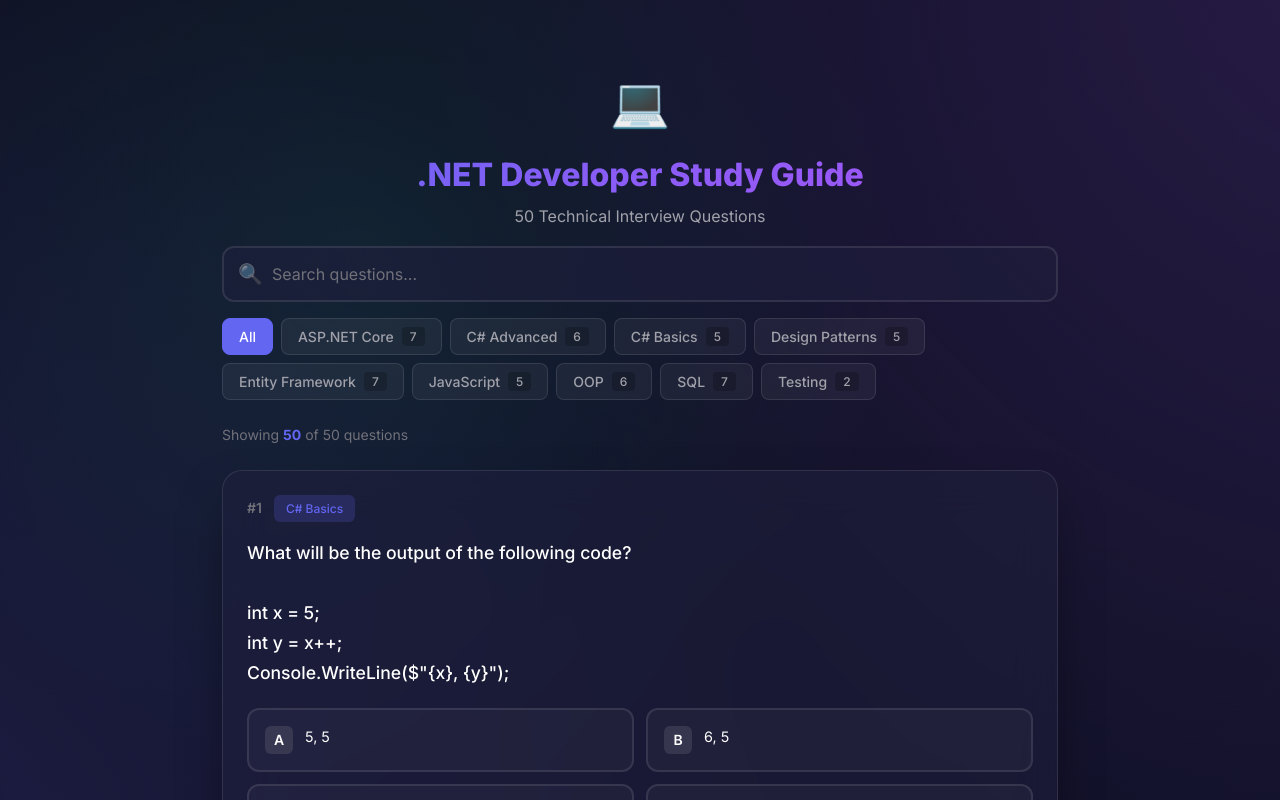
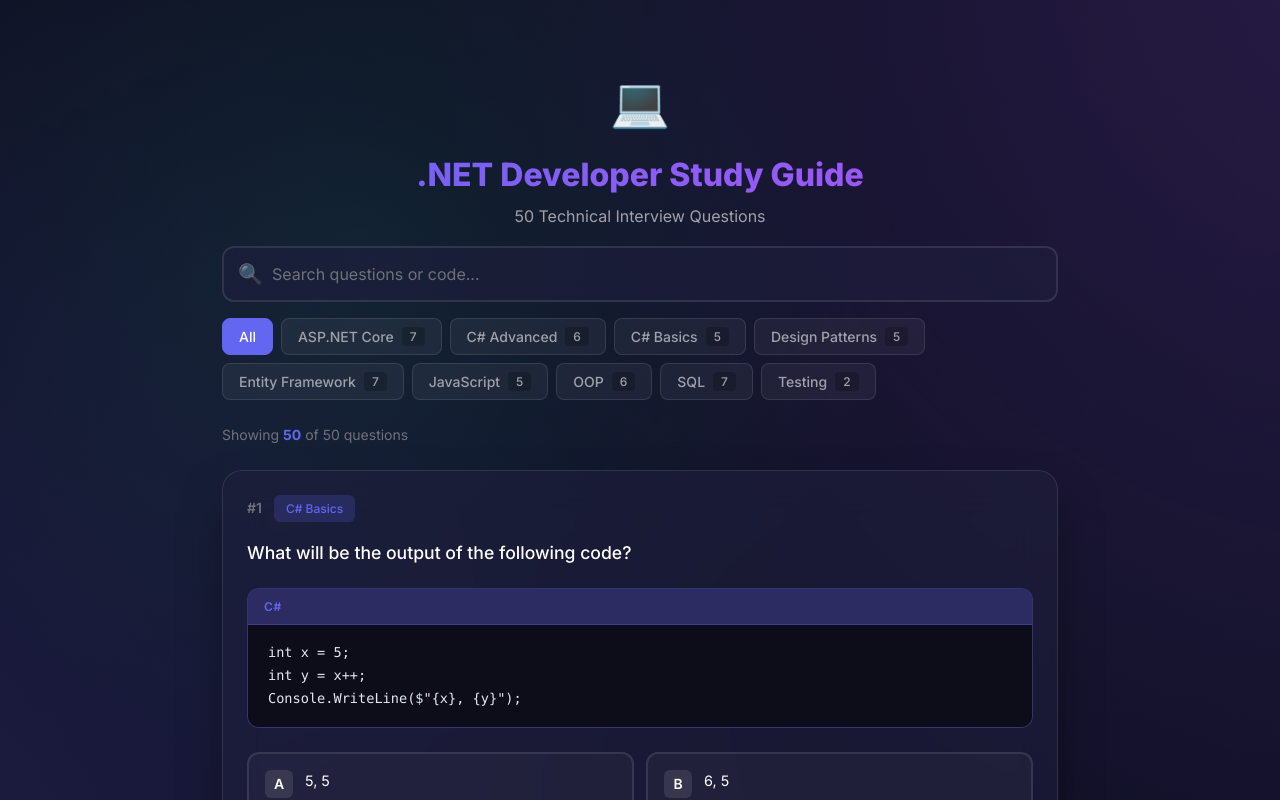
Before and after one commit to ZiadMysara/DotNetAssesment, a React (Vite) app: page / in a window 1280 px wide. Shown: the top 800 px of the page. Built offline with nearby package versions, Linux system fonts and the light colour scheme.

Commit message:
enhace code look

```diff
--- a/src/App.jsx
+++ b/src/App.jsx
@@ -15,7 +15,8 @@
   // Filter questions based on search and category
   const filteredQuestions = useMemo(() => {
     return questions.questions.filter(q => {
-      const matchesSearch = q.question.toLowerCase().includes(searchTerm.toLowerCase())
+      const matchesSearch = q.question.toLowerCase().includes(searchTerm.toLowerCase()) ||
+                           (q.code && q.code.toLowerCase().includes(searchTerm.toLowerCase()))
       const matchesCategory = selectedCategory === 'All' || q.category === selectedCategory
       return matchesSearch && matchesCategory
     })
@@ -36,7 +37,30 @@
     })
   }
 
+  // Format inline code in text (backticks)
+  const formatText = (text) => {
+    if (!text) return text
+    const parts = text.split(/(`[^`]+`)/)
+    return parts.map((part, i) => {
+      if (part.startsWith('`') && part.endsWith('`')) {
+        return <code key={i} className="inline-code">{part.slice(1, -1)}</code>
+      }
+      return part
+    })
+  }
+
   const optionLetters = ['A', 'B', 'C', 'D']
+
+  const getLanguageLabel = (lang) => {
+    const labels = {
+      'csharp': 'C#',
+      'javascript': 'JavaScript',
+      'sql': 'SQL',
+      'html': 'HTML',
+      'css': 'CSS'
+    }
+    return labels[lang] || lang?.toUpperCase() || 'CODE'
+  }
 
   return (
     <div className="app">
@@ -57,7 +81,7 @@
               <span className="search-icon">🔍</span>
               <input
                 type="text"
-                placeholder="Search questions..."
+                placeholder="Search questions or code..."
                 value={searchTerm}
                 onChange={(e) => setSearchTerm(e.target.value)}
                 className="search-input"
@@ -111,7 +135,19 @@
                     )}
                   </div>
 
-                  <h3 className="question-text">{question.question}</h3>
+                  <h3 className="question-text">{formatText(question.question)}</h3>
+
+                  {/* Code Block */}
+                  {question.code && (
+                    <div className="code-block">
+                      <div className="code-header">
+                        <span className="code-language">{getLanguageLabel(question.codeLanguage)}</span>
+                      </div>
+                      <pre className="code-content">
+                        <code>{question.code}</code>
+                      </pre>
+                    </div>
+                  )}
 
                   <div className="options-grid">
                     {question.options.map((option, index) => {
@@ -135,7 +171,7 @@
                           disabled={isRevealed}
                         >
                           <span className="option-letter">{optionLetters[index]}</span>
-                          <span className="option-text">{option}</span>
+                          <span className="option-text">{formatText(option)}</span>
                           {isRevealed && index === question.correctAnswer && (
                             <span className="correct-icon">✓</span>
                           )}
--- a/src/data/questions.json
+++ b/src/data/questions.json
@@ -6,7 +6,9 @@
     {
       "id": 1,
       "category": "C# Basics",
-      "question": "What will be the output of the following code?\n\nint x = 5;\nint y = x++;\nConsole.WriteLine($\"{x}, {y}\");",
+      "question": "What will be the output of the following code?",
+      "code": "int x = 5;\nint y = x++;\nConsole.WriteLine($\"{x}, {y}\");",
+      "codeLanguage": "csharp",
       "options": ["5, 5", "6, 5", "5, 6", "6, 6"],
       "correctAnswer": 1
     },
@@ -65,7 +67,9 @@
     {
       "id": 8,
       "category": "OOP",
-      "question": "What will be the output when the code is executed?\n\nBaseClass obj = new DerivedClass();\nobj.Print();\n\nclass BaseClass { public virtual void Print() => Console.WriteLine(\"Base\"); }\nclass DerivedClass : BaseClass { public new void Print() => Console.WriteLine(\"Derived\"); }",
+      "question": "What will be the output when the code is executed?",
+      "code": "BaseClass obj = new DerivedClass();\nobj.Print();\n\nclass BaseClass { \n    public virtual void Print() => Console.WriteLine(\"Base\"); \n}\nclass DerivedClass : BaseClass { \n    public new void Print() => Console.WriteLine(\"Derived\"); \n}",
+      "codeLanguage": "csharp",
       "options": ["Base", "Derived", "Compilation Error", "Runtime Error"],
       "correctAnswer": 0
     },
@@ -96,7 +100,9 @@
     {
       "id": 11,
       "category": "ASP.NET Core",
-      "question": "In an ASP.NET Core Web API with [Route(\"api/[controller]\")] on ProductsController, which action handles GET /api/products/123?\n\n[HttpGet] GetAllProducts()\n[HttpGet(\"{id}\")] GetProductById(int id)\n[HttpPost] CreateProduct(Product p)",
+      "question": "In an ASP.NET Core Web API with the following controller, which action handles GET /api/products/123?",
+      "code": "[Route(\"api/[controller]\")]\npublic class ProductsController : ControllerBase\n{\n    [HttpGet]\n    public async Task<ActionResult<IEnumerable<Product>>> GetAllProducts()\n    \n    [HttpGet(\"{id}\")]\n    public async Task<ActionResult<Product>> GetProductById(int id)\n    \n    [HttpPost]\n    public async Task<ActionResult<Product>> CreateProduct(Product p)\n}",
+      "codeLanguage": "csharp",
       "options": ["GetAllProducts", "GetProductById", "CreateProduct", "None of them"],
       "correctAnswer": 1
     },
@@ -147,11 +153,13 @@
       "id": 16,
       "category": "Entity Framework",
       "question": "Which LINQ method should you use to filter products with price greater than a specified value?",
+      "code": "// Option A:\nvar products = dbContext.Products.FindAll(p => p.Price > value).ToList();\n\n// Option B:\nvar products = dbContext.Products.Filter(p => p.Price > value).ToList();\n\n// Option C:\nvar products = dbContext.Products.Select(p => p.Price > value).ToList();\n\n// Option D:\nvar products = dbContext.Products.Where(p => p.Price > value).ToList();",
+      "codeLanguage": "csharp",
       "options": [
-        "dbContext.Products.FindAll(p => p.Price > value).ToList()",
-        "dbContext.Products.Filter(p => p.Price > value).ToList()",
-        "dbContext.Products.Select(p => p.Price > value).ToList()",
-        "dbContext.Products.Where(p => p.Price > value).ToList()"
+        "FindAll(p => p.Price > value)",
+        "Filter(p => p.Price > value)",
+        "Select(p => p.Price > value)",
+        "Where(p => p.Price > value)"
       ],
       "correctAnswer": 3
     },
@@ -202,6 +210,8 @@
       "id": 21,
       "category": "SQL",
       "question": "In a query with INNER JOIN between Users and Projects tables, how many table scans are performed at minimum?",
+      "code": "SELECT U.FirstName \nFROM Users U \nINNER JOIN Projects P ON U.Id = P.CreatedBy \nWHERE U.Email <> @email AND P.Id = @projectId",
+      "codeLanguage": "sql",
       "options": ["1", "2", "3", "0"],
       "correctAnswer": 1
     },
@@ -251,7 +261,9 @@
     {
       "id": 26,
       "category": "JavaScript",
-      "question": "What will be the output?\n\nfunction createMultiplier(factor) {\n  return function(number) {\n    return number * factor;\n  };\n}\nconst multiplyByTwo = createMultiplier(2);\nconst multiplyByFive = createMultiplier(5);\nconsole.log(multiplyByTwo(3), multiplyByFive(4), multiplyByTwo(1));",
+      "question": "What will be the output?",
+      "code": "function createMultiplier(factor) {\n  return function(number) {\n    return number * factor;\n  };\n}\n\nconst multiplyByTwo = createMultiplier(2);\nconst multiplyByFive = createMultiplier(5);\n\nconsole.log(multiplyByTwo(3), multiplyByFive(4), multiplyByTwo(1));",
+      "codeLanguage": "javascript",
       "options": ["8, 25, 1", "6, 20, 2", "6, 20, 1", "8, 25, 2"],
       "correctAnswer": 1
     },
@@ -294,7 +306,9 @@
     {
       "id": 30,
       "category": "JavaScript",
-      "question": "What is the output of: console.log(typeof null);",
+      "question": "What is the output of this code?",
+      "code": "console.log(typeof null);",
+      "codeLanguage": "javascript",
       "options": ["null", "undefined", "object", "NaN"],
       "correctAnswer": 2
     },
@@ -302,6 +316,8 @@
       "id": 31,
       "category": "Design Patterns",
       "question": "What design pattern is used when you have an interface with multiple implementations and you select one at runtime based on conditions?",
+      "code": "interface ITestInterface {\n    bool CanProcessDocument(Document doc);\n    void Process(Document doc);\n}\n\nforeach (var item in implementations) {\n    if (item.CanProcessDocument(doc)) {\n        item.Process(doc);\n    }\n}",
+      "codeLanguage": "csharp",
       "options": ["Template Method", "Decorator", "Proxy", "Strategy"],
       "correctAnswer": 3
     },
@@ -309,6 +325,8 @@
       "id": 32,
       "category": "Design Patterns",
       "question": "What pattern is used when wrapping an object to add new behavior without modifying the original class?",
+      "code": "public class TrimmedTextProcessor : ITextProcessor {\n    private readonly ITextProcessor _processor;\n    \n    public string Process(string input) => _processor.Process(input.Trim());\n}",
+      "codeLanguage": "csharp",
       "options": ["Strategy", "Decorator", "Singleton", "Factory"],
       "correctAnswer": 1
     },
@@ -365,7 +383,9 @@
     {
       "id": 38,
       "category": "C# Advanced",
-      "question": "What will be printed?\n\nIEnumerable<int> YieldExample() {\n  for (int i = 0; i < 2; i++) {\n    Console.WriteLine($\"YieldExample {i}\");\n    yield return i;\n  }\n}\nforeach (var i in YieldExample().Select(i => $\"Number: {i}\"))\n  Console.WriteLine(i);",
+      "question": "What will be the output of this code?",
+      "code": "public static IEnumerable<int> YieldExample() {\n    for (int i = 0; i < 2; i++) {\n        Console.WriteLine($\"YieldExample {i}\");\n        yield return i;\n    }\n}\n\nforeach (var i in YieldExample().Select(i => $\"Number: {i}\"))\n    Console.WriteLine(i);",
+      "codeLanguage": "csharp",
       "options": [
         "YieldExample 0, YieldExample 1, Number: 0, Number: 1",
         "YieldExample 0, Number: 0, YieldExample 1, Number: 1",
@@ -414,6 +434,8 @@
       "id": 42,
       "category": "ASP.NET Core",
       "question": "How do you return a 404 Not Found response from an ASP.NET Core controller action?",
+      "code": "// Which one is correct?\n\n// A:\nreturn NotFound();\n\n// B:\nreturn Error(404);\n\n// C:\nthrow new NotFoundException();\n\n// D:\nreturn StatusCode(-1);",
+      "codeLanguage": "csharp",
       "options": [
         "return NotFound();",
         "return Error(404);",
--- a/src/index.css
+++ b/src/index.css
@@ -304,6 +304,59 @@
   color: var(--text-primary);
 }
 
+/* Code Block Styles */
+.code-block {
+  margin-bottom: 1.5rem;
+  border-radius: 12px;
+  overflow: hidden;
+  background: #1e1e3f;
+  border: 1px solid rgba(99, 102, 241, 0.3);
+}
+
+.code-header {
+  display: flex;
+  align-items: center;
+  justify-content: space-between;
+  padding: 0.5rem 1rem;
+  background: rgba(99, 102, 241, 0.2);
+  border-bottom: 1px solid rgba(99, 102, 241, 0.3);
+}
+
+.code-language {
+  font-size: 0.75rem;
+  font-weight: 600;
+  color: var(--primary);
+  text-transform: uppercase;
+  letter-spacing: 0.05em;
+}
+
+.code-content {
+  margin: 0;
+  padding: 1rem 1.25rem;
+  overflow-x: auto;
+  background: #0d0d1a;
+}
+
+.code-content code {
+  font-family: 'JetBrains Mono', 'Fira Code', 'Consolas', 'Monaco', monospace;
+  font-size: 0.85rem;
+  line-height: 1.7;
+  color: #e2e8f0;
+  white-space: pre;
+  display: block;
+}
+
+/* Inline code */
+.inline-code {
+  background: rgba(99, 102, 241, 0.2);
+  color: #c4b5fd;
+  padding: 0.15rem 0.4rem;
+  border-radius: 4px;
+  font-family: 'JetBrains Mono', 'Fira Code', 'Consolas', monospace;
+  font-size: 0.85em;
+  font-weight: 500;
+}
+
 /* Options Grid */
 .options-grid {
   display: grid;
```
